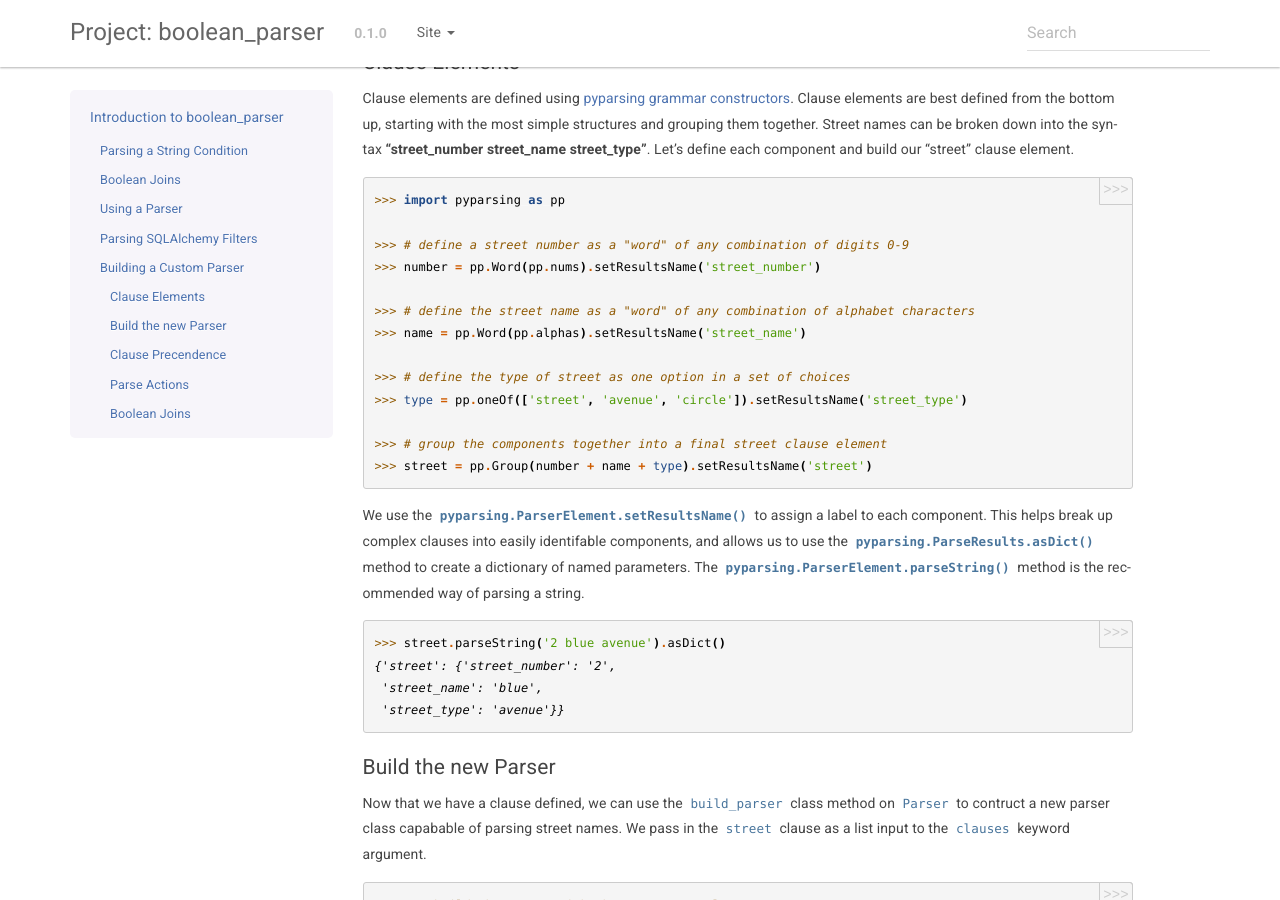
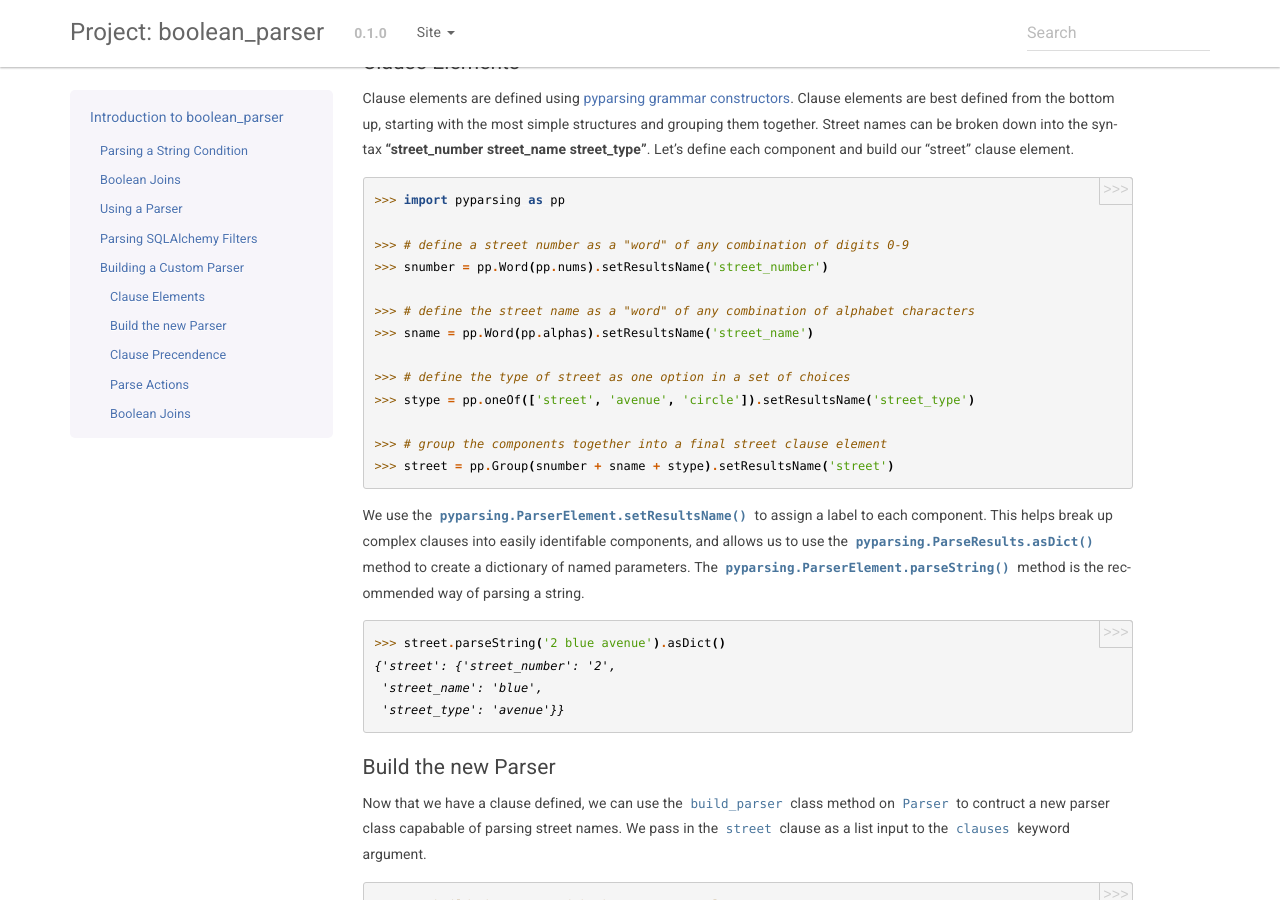
Before and after one commit to havok2063/boolean_parser, a Sphinx documentation site: the page built from docs/sphinx/intro.rst, in a window 1280 px wide and 900 px high, scrolled down 4721 px. Built offline with Sphinx 7.4.7, drawn with Linux system fonts in a browser that asks for light colours.

Commit message:
upating docs

```diff
--- a/docs/sphinx/intro.rst
+++ b/docs/sphinx/intro.rst
@@ -237,16 +237,16 @@ each component and build our "street" clause element.
     >>> import pyparsing as pp
 
     >>> # define a street number as a "word" of any combination of digits 0-9
-    >>> number = pp.Word(pp.nums).setResultsName('street_number')
+    >>> snumber = pp.Word(pp.nums).setResultsName('street_number')
 
     >>> # define the street name as a "word" of any combination of alphabet characters
-    >>> name = pp.Word(pp.alphas).setResultsName('street_name')
+    >>> sname = pp.Word(pp.alphas).setResultsName('street_name')
 
     >>> # define the type of street as one option in a set of choices
-    >>> type = pp.oneOf(['street', 'avenue', 'circle']).setResultsName('street_type')
+    >>> stype = pp.oneOf(['street', 'avenue', 'circle']).setResultsName('street_type')
 
     >>> # group the components together into a final street clause element
-    >>> street = pp.Group(number + name + type).setResultsName('street')
+    >>> street = pp.Group(snumber + sname + stype).setResultsName('street')
 
 We use the :py:meth:`pyparsing.ParserElement.setResultsName` to assign a label to each component.  This helps break up
 complex clauses into easily identifable components, and allows us to use the :py:meth:`pyparsing.ParseResults.asDict`
```
